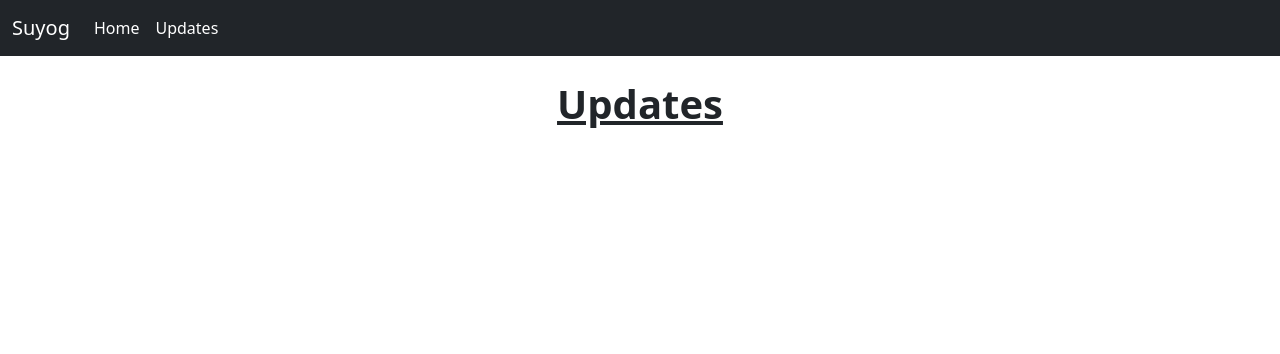
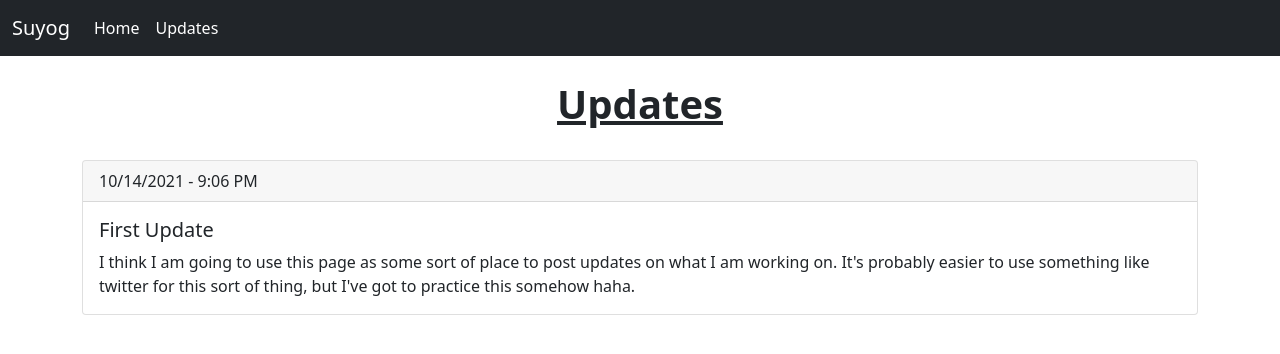
Before and after one commit to SuyogKhanal5/MyWebsite, a Flask app: page /updates in a window 1280 px wide. Shown: the top 354 px of the page. Run offline with Flask 2, Linux system fonts and the light colour scheme.

Commit message:
Added first update

```diff
--- a/website/templates/updates.html
+++ b/website/templates/updates.html
@@ -5,4 +5,20 @@
 
 <h1 class="fw-bold text-decoration-underline" align = "Center" >Updates</h1>
 
+<div>
+    </br>
+
+    <div class="card">
+        <div class="card-header">
+            10/14/2021 - 9:06 PM
+        </div>
+        <div class="card-body">
+        <h5 class="card-title">First Update</h5>
+        <p class="card-text">I think I am going to use this page as some sort of place to post updates on what I am working on.
+            It's probably easier to use something like twitter for this sort of thing, but I've got to practice this somehow haha.
+        </p>
+        </div>
+    </div>
+</div>
+
 {% endblock %}
```
